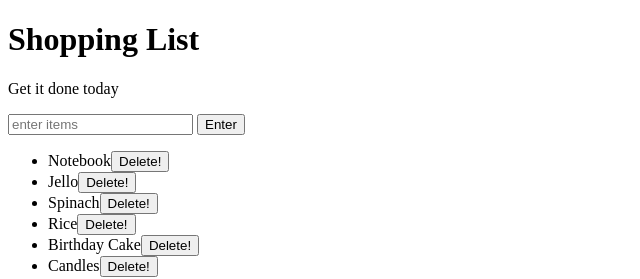
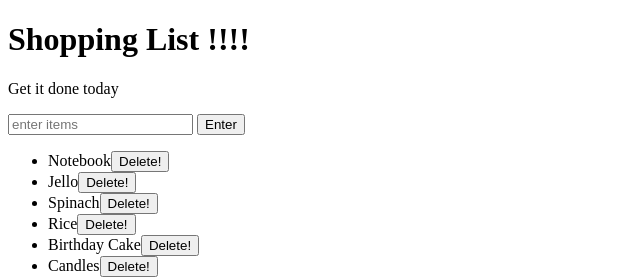
Before and after one commit to fahadmech/shopping-list, a plain HTML site: page index.html in a window 1280 px wide. Shown: the full height of the page, 0-640 px from the left. Drawn offline with Linux system fonts and the light colour scheme.

Commit message:
added exclamation to h1

```diff
--- a/index.html
+++ b/index.html
@@ -5,7 +5,7 @@
 	<link rel="stylesheet" type="text/css" href="style.css">
 </head>
 <body>
-	<h1>Shopping List</h1>
+	<h1>Shopping List !!!!</h1>
 	<p id="first">Get it done today</p>
 	<input id="userinput" type="text" placeholder="enter items">
 	<button id="enter">Enter</button>
```
